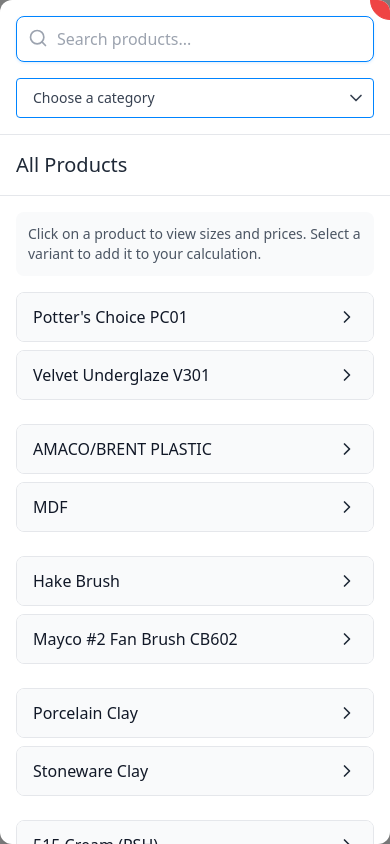
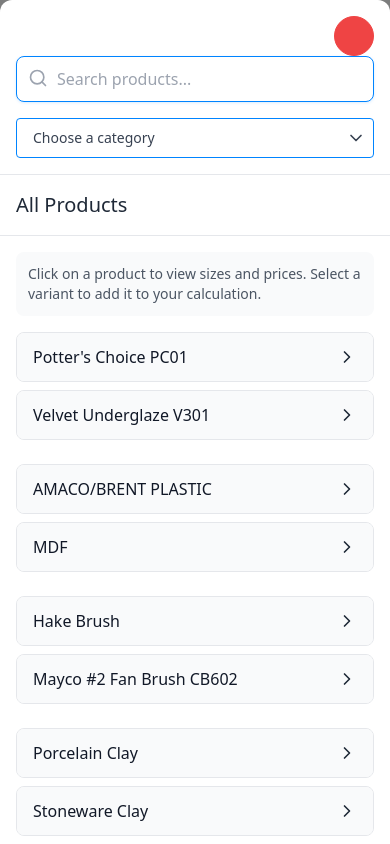
Before and after one commit to sadoway7/BEST, a React (Vite) app: page / in a window 390 px wide. Both pictures are taken after a click on the button "Select from Catalog". Built offline with nearby package versions, Linux system fonts and the light colour scheme.

Commit message:
scrolling and x fix - iphone cache fix

```diff
--- a/src/components/MobCatalog.tsx
+++ b/src/components/MobCatalog.tsx
@@ -115,10 +115,10 @@ const MobCatalog: React.FC<CatalogProps> = ({ onClose, onPriceClick, products })
 
   return (
     <div className="fixed inset-0 bg-black/50 backdrop-blur-sm flex justify-center items-start z-50 overflow-y-auto">
-      <div className="bg-white rounded-xl shadow-xl w-full max-w-md my-0 flex flex-col max-h-[calc(100vh-0rem)] overflow-x-hidden">
+      <div className="bg-white rounded-xl shadow-xl w-full max-w-md my-0 flex flex-col overflow-x-hidden">
         {/* Search and Categories */}
         <div className="p-4 border-b border-ui-border flex-shrink-0 relative">
-          <div className="absolute top-0 right-0 -translate-y-1/2 translate-x-1/2">
+          <div className="flex justify-end">
             <button
               onClick={onClose}
               className="bg-red-500 border border-red-500 hover:bg-red-600 text-white rounded-full w-10 h-10 flex items-center justify-center transition-colors"
--- a/src/dataHandler.tsx
+++ b/src/dataHandler.tsx
@@ -75,7 +75,7 @@ export const parseSize = (sizeString: string | null): number => {
 
 export const getAllProducts = async (): Promise<Product[]> => {
   // Clear localStorage before fetching
-  localStorage.clear();
+  // localStorage.clear(); // Removed to prevent clearing local storage on every fetch
 
   // Return dummy data if USE_DUMMY_DATA is true
   if (USE_DUMMY_DATA) {
```
